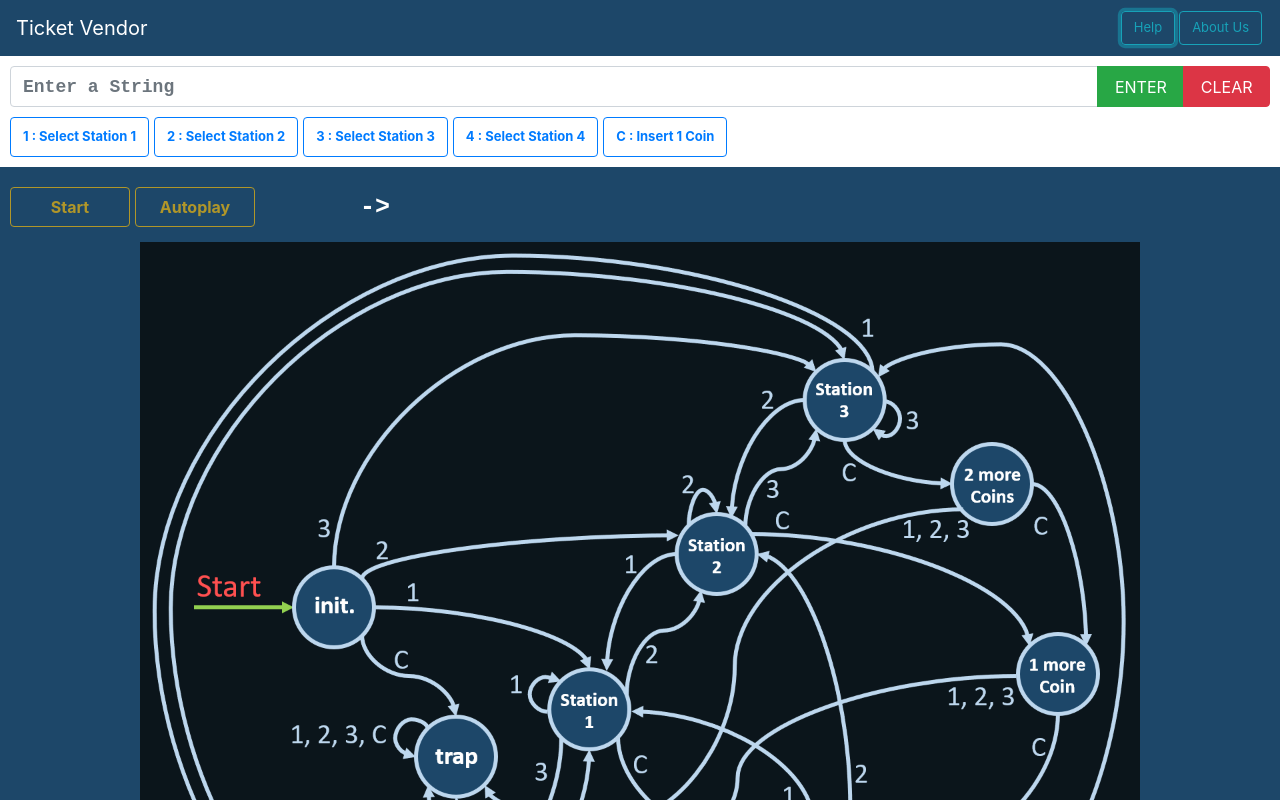
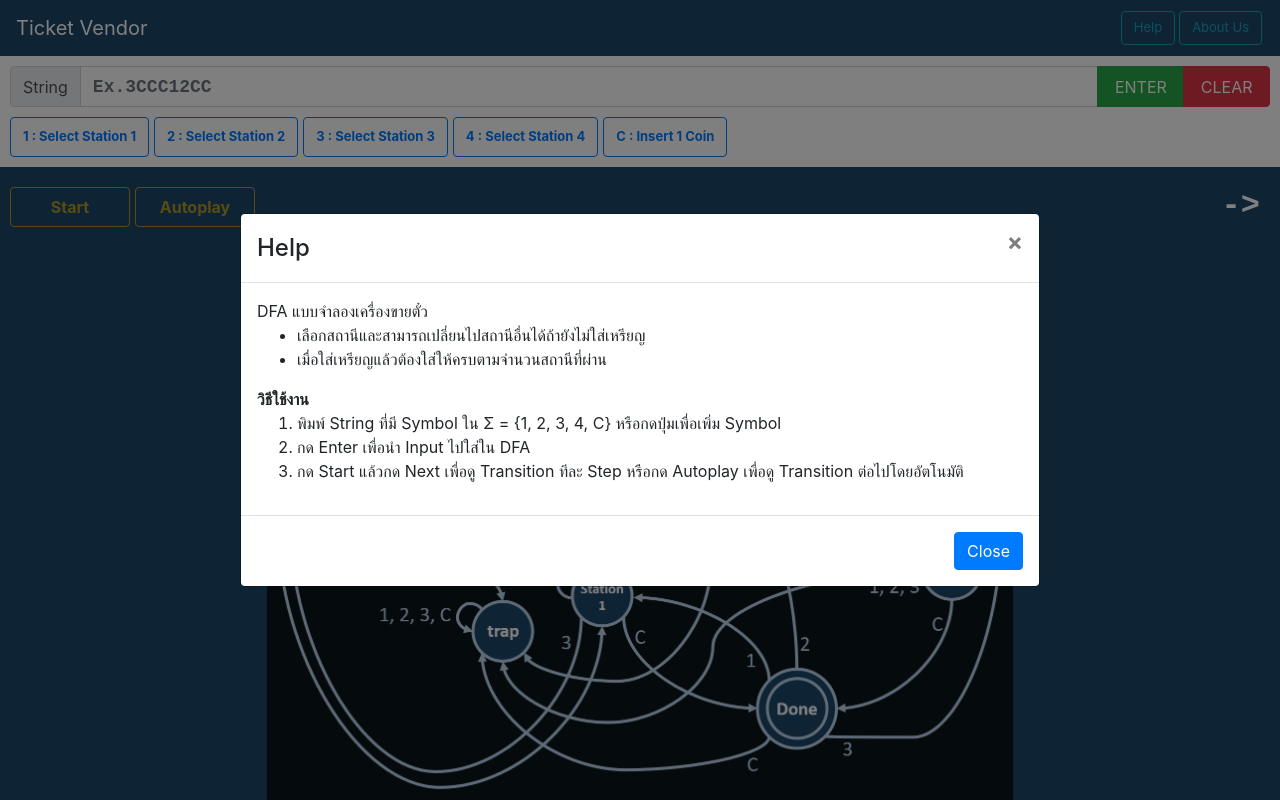
Before and after one commit to 5akda/FiniteAutomata, a React (Create React App) app: page / in a window 1280 px wide. Both pictures are taken after a click on the button "Help". Shown: the top 800 px of the page. Built offline with nearby package versions, Linux system fonts and the light colour scheme.

Commit message:
Add Help Info

```diff
--- a/src/App.css
+++ b/src/App.css
@@ -29,18 +29,25 @@ h5 {
   padding-top: 10px;
   display: flex;
   flex-wrap: wrap;
+  width: 100vw;
 }
 
 .Layout-buttonzone {
   padding-top: 10px;
-  margin-right: 100px;
+  margin-right: 80px;
+  flex: 1;
+  display: flex;
+  flex-wrap: nowrap;
 }
 
 .string {
-  font-size: 25px;
+  font-size: xx-large;
   color: #ffffff;
-  margin-top: 12px;
+  margin-top: 5px;
+  padding-right: 20px;
   font-family: 'Courier New', Courier, monospace;
+  flex: 1;
+  text-align: right;
 }
 
 .Input-group {
@@ -52,10 +59,12 @@ h5 {
   color: #000000;
   font-weight: bold;
   font-size: large;
+
 }
 
 .Layout-buttonzone > Button {
   margin-right: 5px;
+  margin-bottom: 5px;
   font-weight: bold;
   width: 120px;
   height: 40px;
@@ -67,8 +76,8 @@ h5 {
 
 img {
   margin-top: 15px;
-  max-height: 750px;
-  max-width: 100%;
+  max-height: 70vh;
+  max-width: 100vw;
 }
 
 .help {
@@ -89,5 +98,9 @@ img {
 
 .Layout-all {
   background-color: #1d4769;
-  height: 98vh;
+  height: 100vh;
 }
+
+.Txt-input {
+  font: large;
+}
--- a/src/App.js
+++ b/src/App.js
@@ -1,7 +1,7 @@
 import React, { Component } from 'react'
 import './App.css'
 import 'bootstrap/dist/css/bootstrap.min.css';
-import { Button, InputGroup, FormControl, Form, Navbar, Nav } from 'react-bootstrap';
+import { Button, InputGroup, FormControl, Form, Navbar, Nav, Modal } from 'react-bootstrap';
 
 import { stateInit } from './states/stateInit'
 import { stateTrap } from './states/stateTrap'
@@ -19,7 +19,9 @@ class App extends Component {
       img: base,
       unclickable: true,
       nextbutton: 'Start',
-      looper: null
+      looper: null,
+      showHelp: false,
+      showAboutUS: false
     }
     this.handleEnterClick = this.handleEnterClick.bind(this)
     this.handleNextClick = this.handleNextClick.bind(this)
@@ -61,7 +63,7 @@ class App extends Component {
 
       this.setState({ string: this.state.string.substring(1) })
 
-      // State Selector
+      // ----- STATE SELECTOR ----- //
       let outputFromState = null
       switch(this.state.nextState){
         case 'Init': {
@@ -107,10 +109,12 @@ class App extends Component {
   }
 
   handleAutoplayClick() {
+    // - Iterate - //
     this.setState({looper: setInterval(() => this.handleNextClick(),1800)})
   }
 
   handleCharClick(char) {
+    // - Insert a char by clicking a button - //
     this.setState({ text: this.state.text + char })
   }
 
@@ -124,16 +128,37 @@ class App extends Component {
 
           </Nav>
           <Form inline className="Header">
-            <Button variant="outline-info">Help</Button>
-            <Button variant="outline-info">About Us</Button>
+
+            <Button
+              onClick={()=>this.setState({showHelp:true})}
+              variant="outline-info">Help
+            </Button>
+
+            <HelpModal
+              show={this.state.showHelp}
+              onHide={ ()=> this.setState({showHelp: false}) }
+            />
+
+            <Button
+              onClick={()=>this.setState({showAboutUS:true})}
+              variant="outline-info">About Us
+            </Button>
+
+            <AboutUsModal
+              show={this.state.showAboutUS}
+              onHide={()=>this.setState({showAboutUS:false})}
+            />
           </Form>
         </Navbar>
 
         <div className="Layout-input">
 
           <InputGroup className="Input-group">
+            <InputGroup.Prepend>
+              <InputGroup.Text>String</InputGroup.Text>
+            </InputGroup.Prepend>
                 <FormControl
-                placeholder="Enter a String"
+                  placeholder="Ex.3CCC12CC"
                   value={this.state.text}
                   onChange={ (e)=>this.setState({text: e.target.value}) }
                 />
@@ -186,9 +211,8 @@ class App extends Component {
 
         <div className="Layout-body">
           <img src={ this.state.img } alt="img"/>
-          <br/>Last Update: 9-Mar-2020 3:30PM
+          <br/>Last Update: 12-Mar-2020 4:30PM
         </div>
-
       </div>
     );
   }
@@ -196,6 +220,101 @@ class App extends Component {
 
 export default App;
 
+function HelpModal(props) {
+  return (
+    <Modal
+      {...props}
+      size="lg"
+      aria-labelledby="contained-modal-title-vcenter"
+      centered
+    >
+      <Modal.Header closeButton>
+        <Modal.Title id="contained-modal-title-vcenter">
+          Help
+        </Modal.Title>
+      </Modal.Header>
+      <Modal.Body>
+        <p>
+          DFA แบบจำลองเครื่องขายตั๋ว
+          <ul>
+            <li>
+              เลือกสถานีและสามารถเปลี่ยนไปสถานีอื่นได้ถ้ายังไม่ใส่เหรียญ
+            </li>
+            <li>
+              เมื่อใส่เหรียญแล้วต้องใส่ให้ครบตามจำนวนสถานีที่ผ่าน
+            </li>
+          </ul>
+        </p>
+        <p>
+          <b>วิธีใช้งาน</b>
+          <ol>
+            <li>
+              พิมพ์ String ที่มี Symbol ใน &Sigma;{" = {1, 2, 3, 4, C} "} หรือกดปุ่มเพื่อเพิ่ม Symbol
+            </li>
+            <li>
+              กด Enter เพื่อนำ Input ไปใส่ใน DFA
+            </li>
+            <li>
+              กด Start แล้วกด Next เพื่อดู Transition ทีละ Step หรือกด Autoplay เพื่อดู Transition ต่อไปโดยอัตโนมัติ
+            </li>
+          </ol>
+        </p>
+      </Modal.Body>
+      <Modal.Footer>
+        <Button onClick={props.onHide}>Close</Button>
+      </Modal.Footer>
+    </Modal>
+  );
+}
+
+function AboutUsModal(props) {
+  return (
+    <Modal
+      {...props}
+      size="lg"
+      aria-labelledby="contained-modal-title-vcenter"
+      centered
+    >
+      <Modal.Header closeButton>
+        <Modal.Title id="contained-modal-title-vcenter">
+          About Us
+        </Modal.Title>
+      </Modal.Header>
+      <Modal.Body>
+        <p>
+          จัดทำโดยนักศึกษาภาควิชาวิศวกรรมคอมพิวเตอร์
+          สถาบันเทคโนโลยีพระจอมเกล้าเจ้าคุณทหารลาดกระบัง
+          (CE KMITL #56)
+          <ul>
+            <li>
+              นายxxxxx xxxxxxxxxx 60010xxx
+            </li>
+            <li>
+              นายxxxxx xxxxxxxxxx 60010xxx
+            </li>
+            <li>
+              นายxxxxx xxxxxxxxxx 60010xxx
+            </li>
+            <li>
+              นายxxxxx xxxxxxxxxx 60010xxx
+            </li>
+            <li>
+              นายxxxxx xxxxxxxxxx 60010xxx
+            </li>
+          </ul>
+          Source Code:&nbsp;
+          <a href="https://github.com/parzival48/FiniteAutomata">
+            Github Repository
+          </a>
+        </p>
+      </Modal.Body>
+      <Modal.Footer>
+        <Button onClick={props.onHide}>Close</Button>
+      </Modal.Footer>
+    </Modal>
+  );
+}
+
 
 //npm start
 //npm run deploy
```
Also changed, not shown: src/components/modals.js (added). Lines whose indentation alone changed are shown as unchanged.
